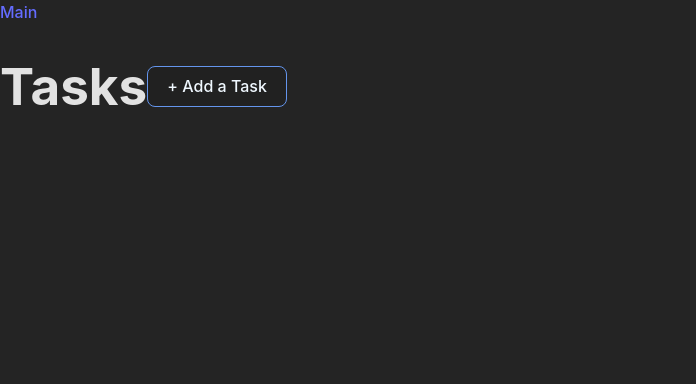
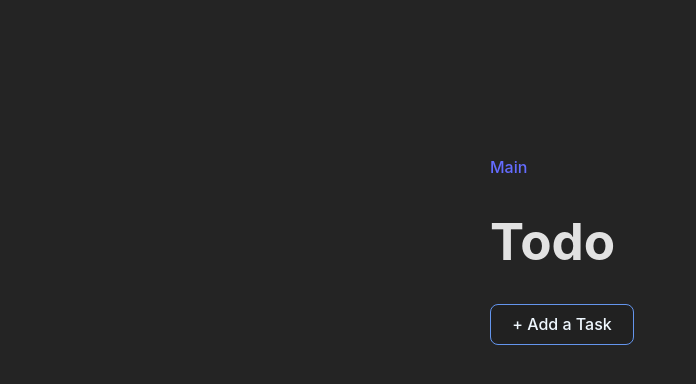
Before and after one commit to marceljaworski/todoApp, a React (Vite) app: page / in a window 1280 px wide. Shown: the top 384 px of the page, without its empty margins (0-696 px from the left). Built offline with nearby package versions, Linux system fonts and the light colour scheme.

Commit message:
feierAbend

```diff
--- a/src/App.css
+++ b/src/App.css
@@ -2,5 +2,5 @@
   max-width: 1280px;
   margin: 0 auto;
   padding: 2rem;
-  text-align: center;
+  /* text-align: center; */
 }
--- /dev/null
+++ b/src/components/Tasks.jsx
@@ -0,0 +1,15 @@
+import React from 'react'
+
+function Tasks({ tasks }) {
+  return (
+    <div className='tasks'>
+        { tasks.map((task, index) => (
+                <article key={index}>
+                    <h2 key={index}>{task.name}</h2>
+                </article>
+            ))}
+    </div>
+  )
+}
+
+export default Tasks
--- a/src/index.css
+++ b/src/index.css
@@ -4,7 +4,6 @@
   line-height: 24px;
   font-weight: 400;
 
-  color-scheme: light dark;
   color: rgba(255, 255, 255, 0.87);
   background-color: #242424;
 
@@ -27,30 +26,36 @@ a:hover {
 body {
   margin: 0;
   display: flex;
-
-  /* place-items: center; */
+  align-items: center;
+  justify-content: center;
   min-width: 320px;
   min-height: 100vh;
 }
-.main {
+/* .main {
   display: flex;
   justify-content: center;
   align-items: center;
-}
+} */
 ul {
   width: 300px;
 }
-
+form {
+  margin-bottom: 0.5rem;
+}
 h1 {
   font-size: 3.2em;
   line-height: 1.1;
 }
-
+.tasks {
+  width: 300px;
+  height: 300px;
+}
 button {
   color: aliceblue;
+  width: 9rem;
   border-radius: 8px;
   border: 1px solid cornflowerblue;
-  padding: 0.6em 1.2em;
+  padding: 0.6em 1em;
   font-size: 1em;
   font-weight: 500;
   font-family: inherit;
--- a/src/views/Main.jsx
+++ b/src/views/Main.jsx
@@ -1,19 +1,18 @@
-import React, { useState } from 'react';
+import { useState } from 'react';
+import Tasks from '../components/Tasks'
 
 
 
 function Main() {
-    // test
     const [ isForm, setForm ] = useState(false);
     const [ task, setTask ] = useState({});
     const [ tasks, setTasks ] = useState([]);
 
-    // const { task, tasks, isForm, handleTask, handleTasks} = useContext( TodoContext );
     const clickHandler = () => {
         // handleTasks()
         setForm(!isForm)
         if(isForm){
-            setTasks((prev) => [...prev, task])
+            setTasks((prev) => [task, ...prev ])
         }
     }
     const handleInput = (event) => {
@@ -24,20 +23,17 @@ function Main() {
     }
   return (
     <main className='main'>
-        {/* tasks.length > 0 &&  */}
-            <h1>Tasks</h1>
-            { tasks.map((task, index) => (
-                <article key={index}>
-                    <h2 key={index}>{task.name}</h2>
-                </article>
-            ))}
 
+            <h1>Todo</h1>
 
-        { isForm && <form>
+            { isForm && <form>
             {/* <p>{task.name}</p> */}
             <input type="text" placeholder="Add a Task" onChange={handleInput} value={task.name} name="name"></input>
         </form>}
+
         <button onClick={clickHandler}>{isForm? `Done` : `+ Add a Task`}</button>
+
+            <Tasks tasks={tasks} />
     </main>
   )
 }
```
